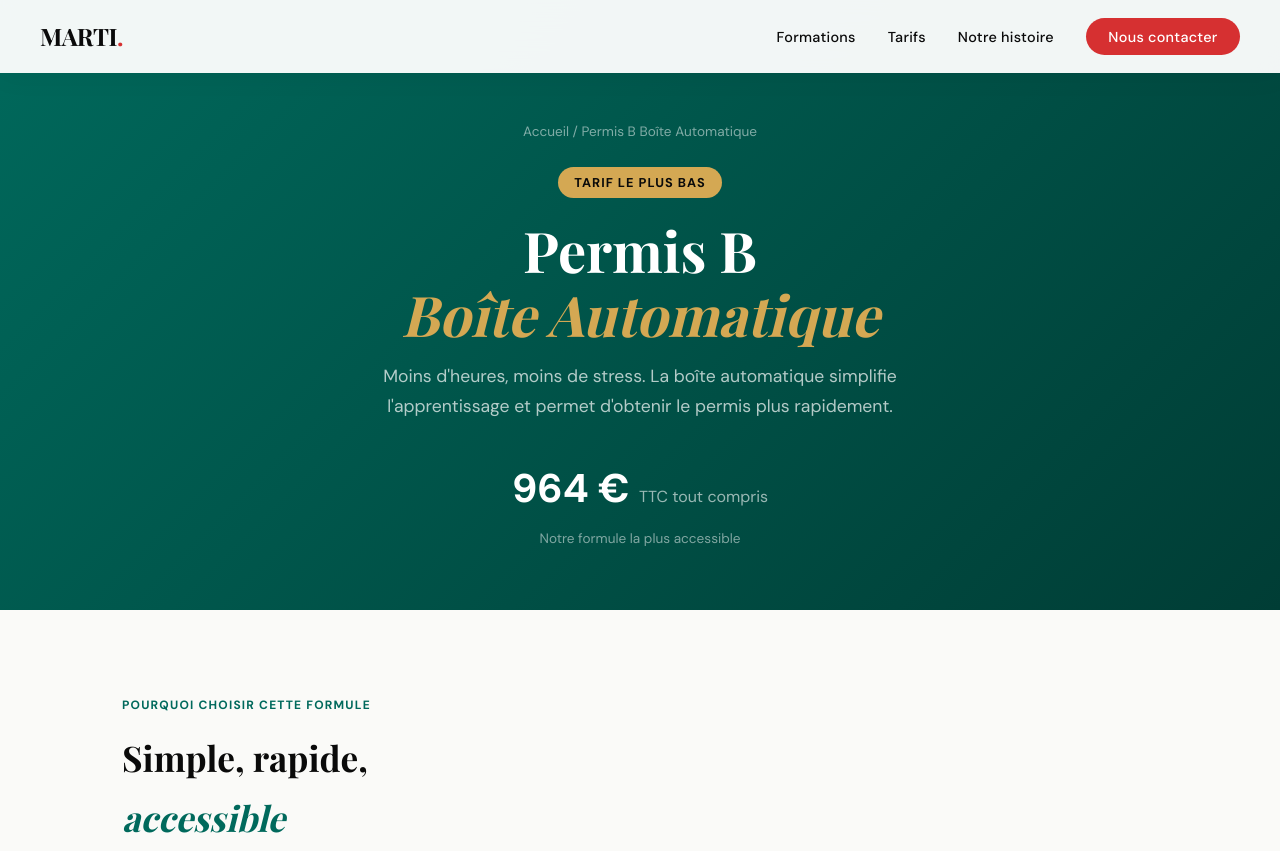
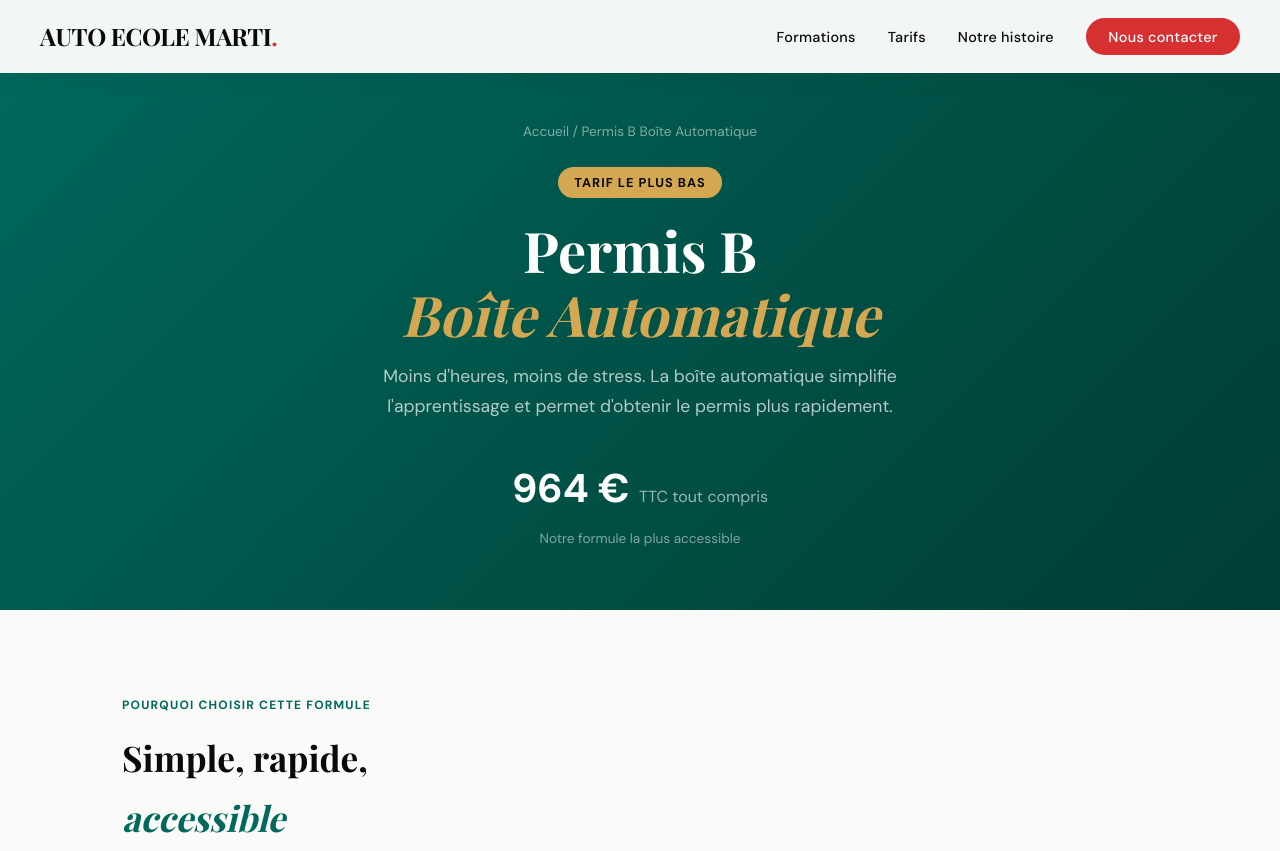
Before and after one commit to yvesmarti/autoecolemarti, a plain HTML site: page formules/permis-b-automatique.html in a window 1280 px wide. Shown: the top 851 px of the page. Drawn offline with nearby package versions, Linux system fonts and the light colour scheme; a script that the page names is missing; a web font is replaced by a local one.

Commit message:
Update permis-b-automatique.html

```diff
--- a/formules/permis-b-automatique.html
+++ b/formules/permis-b-automatique.html
@@ -213,7 +213,7 @@
 <!-- NAVBAR -->
 <nav>
     <div class="nav-inner">
-        <a href="../index.html" class="logo">MARTI<span>.</span></a>
+        <a href="../index.html" class="logo">AUTO ECOLE MARTI<span>.</span></a>
         <ul class="nav-links">
             <li><a href="../index.html#formations">Formations</a></li>
             <li><a href="../index.html#tarifs">Tarifs</a></li>
```
